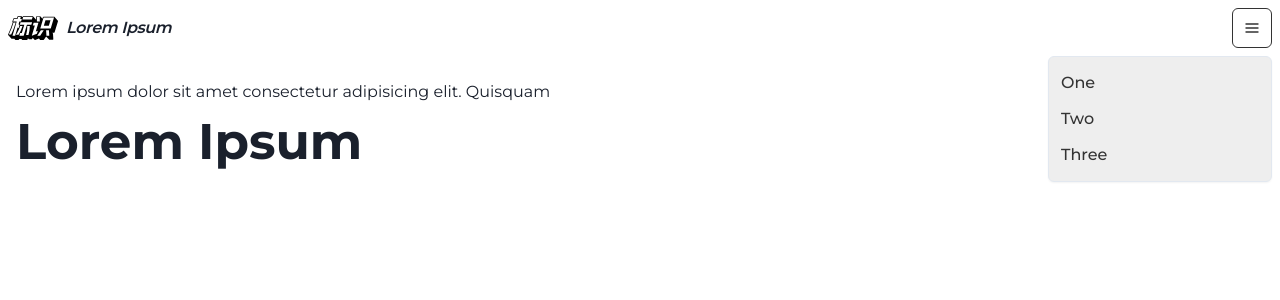
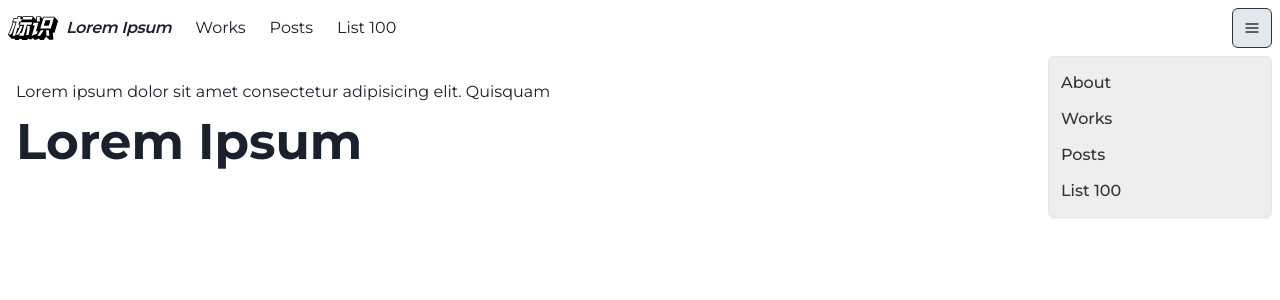
Before and after one commit to mnghn07/the-self-portrait, a Next.js app: page / in a window 1280 px wide. Both pictures are taken after a click on the button "Options". Shown: the top 300 px of the page. Built offline with nearby package versions, Linux system fonts and the light colour scheme.

Commit message:
feat: Adds Menu

```diff
--- a/components/logo.tsx
+++ b/components/logo.tsx
@@ -9,7 +9,7 @@ interface Props {
 const Logo: React.FC<Props> = props => {
   return (
     <Link href="/">
-      <Flex align={"center"} gap={2}>
+      <Flex align={"center"} gap={2} mr={4}>
         <Image
           src={"/images/logoipsum-290.svg"}
           alt="logo"
--- a/components/menu.tsx
+++ b/components/menu.tsx
@@ -5,15 +5,15 @@ import {
   MenuList,
   MenuItem,
   IconButton,
+  Link,
   Text
 } from "@chakra-ui/react";
 import { HamburgerIcon } from "@chakra-ui/icons";
+import NextLink from "next/link";
 
-interface MenuProps {
-  items: string[];
-}
+interface MenuProps {}
 
-const Menu: React.FC<MenuProps> = ({ items }) => {
+const Menu: React.FC<MenuProps> = props => {
   return (
     <MenuComponent>
       <MenuButton
@@ -25,17 +25,38 @@ const Menu: React.FC<MenuProps> = ({ items }) => {
         borderColor={"#333"}
         variant={"outline"}
         bg="none"
-        _hover={{ bg: "none" }}
-        _active={{ bg: "none" }}
+        // _hover={{ bg: "none" }}
+        // _active={{ bg: "none" }}
       />
       <MenuList bg={"#EEE"}>
-        {items.map((item, index) => (
-          <MenuItem key={index} bg="#EEE" color={"#333"} borderColor={"#333"}>
-            <Text fontWeight={"medium"} color="#333">
-              {item}
+        <NextLink href={"/"} passHref>
+          <MenuItem bg="#EEE" color={"#333"}>
+            <Text fontWeight="medium" color="#333">
+              About
             </Text>
           </MenuItem>
-        ))}
+        </NextLink>
+        <NextLink href={"/works"} passHref>
+          <MenuItem bg="#EEE" color={"#333"}>
+            <Text fontWeight="medium" color="#333">
+              Works
+            </Text>
+          </MenuItem>
+        </NextLink>
+        <NextLink href={"/posts"} passHref>
+          <MenuItem bg="#EEE" color={"#333"}>
+            <Text fontWeight="medium" color="#333">
+              Posts
+            </Text>
+          </MenuItem>
+        </NextLink>
+        <NextLink href={"/list-100"} passHref>
+          <MenuItem bg="#EEE" color={"#333"}>
+            <Text fontWeight="medium" color="#333">
+              List 100
+            </Text>
+          </MenuItem>
+        </NextLink>
       </MenuList>
     </MenuComponent>
   );
--- a/components/navbar.tsx
+++ b/components/navbar.tsx
@@ -12,7 +12,9 @@ import {
   Flex
 } from "@chakra-ui/react";
 
-interface Props {}
+interface Props {
+  path: string;
+}
 
 const LinkItem = ({ href, path, children }: any) => {
   const active = path === href;
@@ -54,11 +56,23 @@ const Navbar: React.FC<Props> = props => {
         <Logo />
         <Stack
           direction={{ base: "column", md: "row" }}
-          display={"flex"}
+          display={{ base: "none", md: "flex" }}
           alignItems={"center"}
+          flexGrow={1}
+          mt={{ base: 4, md: 0 }}
         >
-          <Menu items={["One", "Two", "Three"]} />
+          <LinkItem href={"/works"} path={props.path}>
+            Works
+          </LinkItem>
+          <LinkItem href={"/posts"} path={props.path}>
+            Posts
+          </LinkItem>
+          <LinkItem href={"/list-100"} path={props.path}>
+            List 100
+          </LinkItem>
         </Stack>
+
+        <Menu />
       </Container>
     </Box>
   );
```
